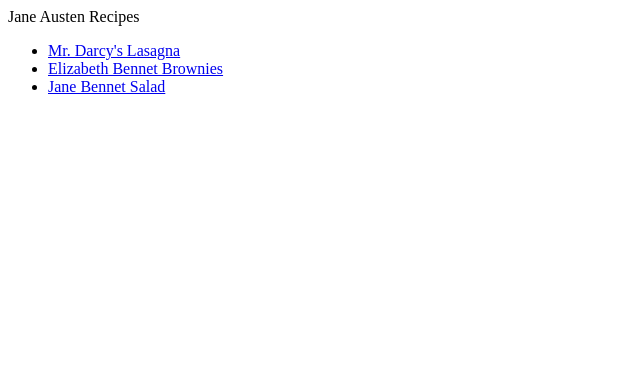
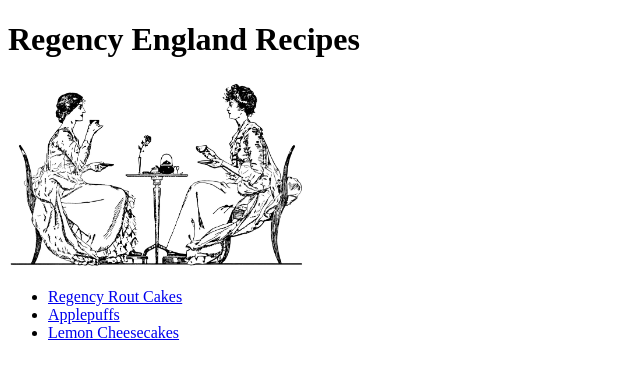
Before and after one commit to bjane66/odin-recipes, a plain HTML site: page index.html in a window 1280 px wide. Shown: the whole page, without its empty margins (0-640 px from the left). Drawn offline with Linux system fonts and the light colour scheme.

Commit message:
change index headings

```diff
--- a/index.html
+++ b/index.html
@@ -7,10 +7,11 @@
     <title>Odin-Recipes</title>
 </head>
 <body>
-    </h1>Jane Austen Recipes</h1>
-   <p> <ul><li><a href="./recipes/lasagna.html">Mr. Darcy's Lasagna</a> </li>
-           <li><a href="./recipes/brownies.html">Elizabeth Bennet Brownies</a></li>
-           <li><a href="./recipes/salad.html">Jane Bennet Salad</a></li>
+    <h1>Regency England Recipes</h1>
+    <p> <img width = '300'src="./recipes/images/regencyladiestea.jpg" alt="picture of regency ladies having tea" </p>
+   <p> <ul><li><a href="./recipes/routcakes.html">Regency Rout Cakes</a> </li>
+           <li><a href="./recipes/applepuffs.html">Applepuffs</a></li>
+           <li><a href="./recipes/lemoncheesecakes.html">Lemon Cheesecakes</a></li>
    </ul></p>
 </body>
 </html>
```
